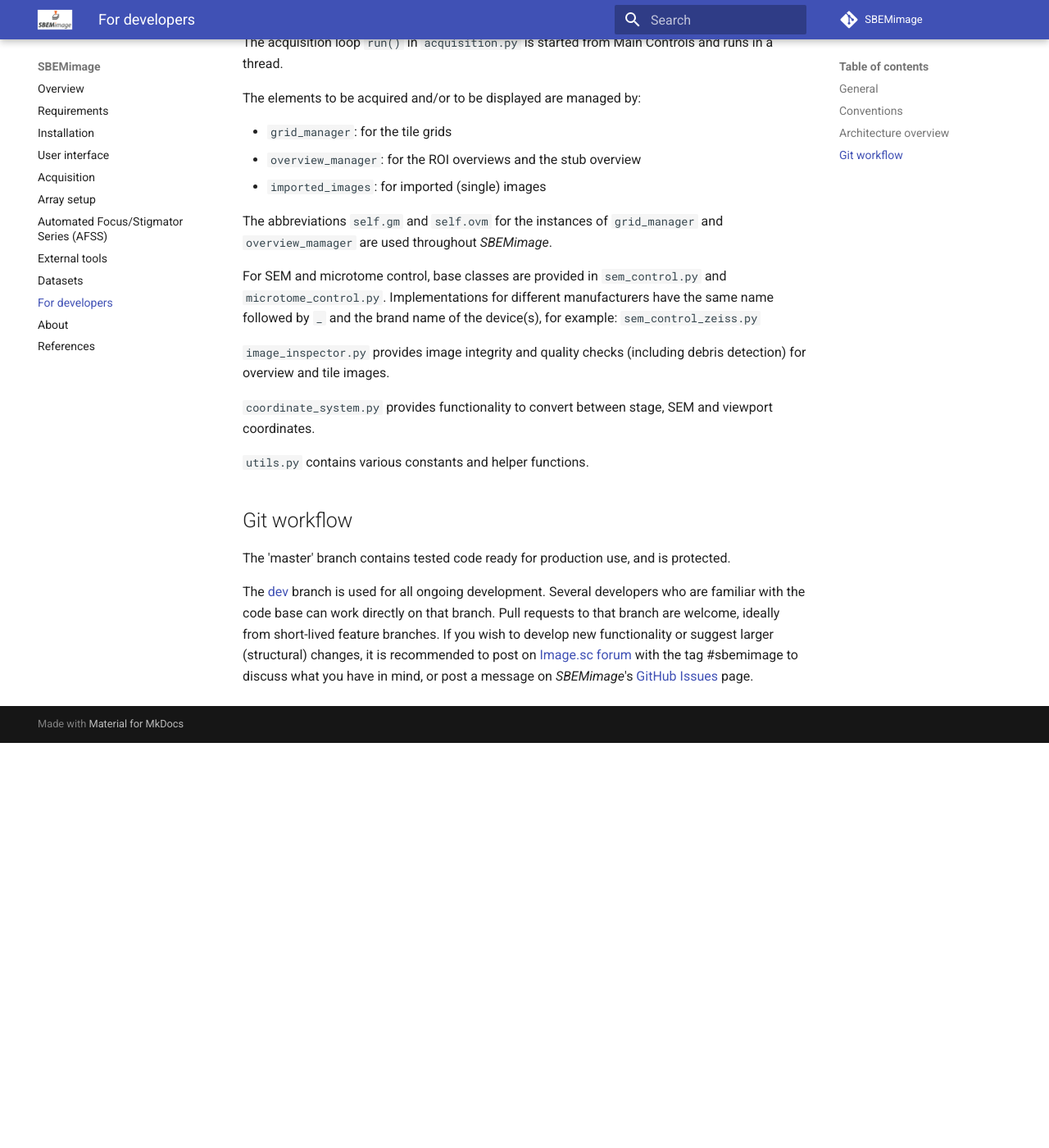
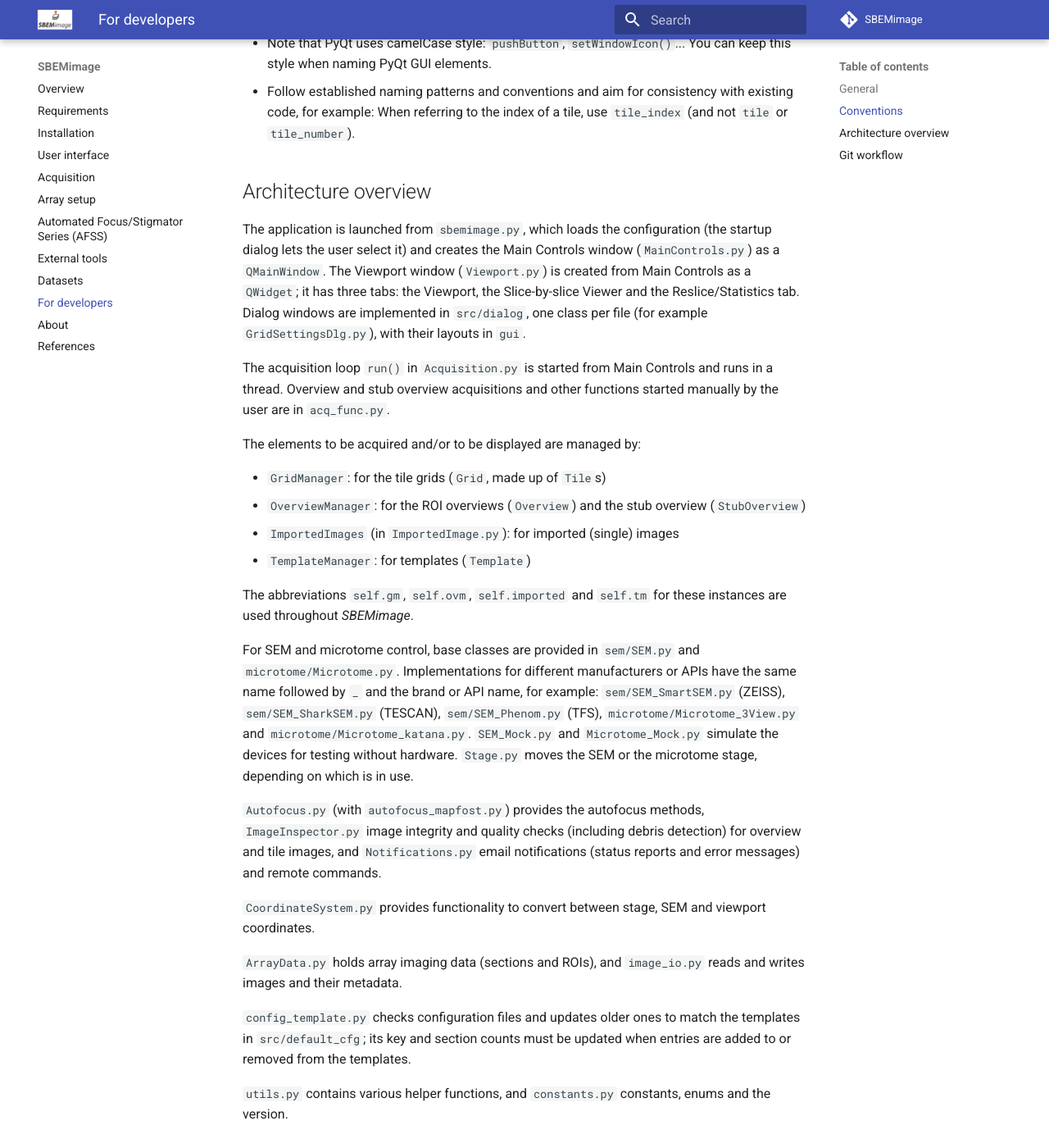
Before and after one commit to SBEMimage/SBEMimage, an MkDocs documentation site: the page built from docs/development.md, in a window 1280 px wide and 1400 px high, scrolled down 1661 px. Shown: the whole window at 82% size. Built offline with MkDocs 1.6.1 and Material for MkDocs 9.7.7, drawn with Linux system fonts in a browser that asks for light colours; comment, search, counter and statistics services are not loaded; before the commit the page ends 2567 px from its top, so only the background shows below that; some of the changed text lies outside the part shown.

Commit message:
Update development docs to the current module layout
The architecture overview still named the pre-refactor modules
(main_controls.py, sem_control_zeiss.py, ...), and listed the config
templates under cfg/, which no longer match the code.

Co-Authored-By: Claude Opus 5.5 <noreply@anthropic.com>

```diff
--- a/docs/development.md
+++ b/docs/development.md
@@ -9,21 +9,31 @@ Use Python 3 and PyQt 5 or higher, and see requirements.txt for dependencies.
 
 Folder structure:
 
--   `cfg`: Contains default configuration files `default.ini` and
-    `system.cfg`, and all custom user and system configuration files.
-    Also, `status.dat` is saved here when *SBEMimage* is closed; it
-    contains the file name of the last configuration used. When using
-    the Windows uninstaller, this directory will be preserved.
+-   `array`: Array imaging example data from Thomas Templier
+-   `cfg`: All custom user and system configuration files. Also,
+    `status.dat` is saved here when *SBEMimage* is closed; it contains
+    the file name of the last configuration used. When using the
+    Windows uninstaller, this directory will be preserved.
 -   `dm`: Scripts for *DigitalMicrograph* (in a proprietary language)
     for both GMS 2 and GMS 3.
 -   `docs`: Documentation (generated using
     mkdocs <https://www.mkdocs.org> and hosted as github pages <https://sbemimage.github.io/SBEMimage>)
--   `gui`: All PyQT user interface files (.ui), created with *Qt
+-   `gui`: All PyQt user interface files (.ui), created with *Qt
     Designer* (bundled with *Anaconda*)
 -   `img`: Various images and icons
--   `array`: Array imaging example data from Thomas Templier
+-   `notes`: Known issues and TODO list for developers
+-   `scripts`: Standalone helper scripts, for example `convert_images.py`
 -   `src`: All Python source files
--   `tests`: tests (starting with `test_`)
+    -   `default_cfg`: The default configuration files `default.ini`
+        (session configuration template) and `system.cfg` (system
+        configuration template), and `device_presets.cfg`
+    -   `dialog`: Dialog windows, one class per file, with subfolders
+        `viewport` and `array` for the Viewport's and array imaging's
+        dialogs
+    -   `sem`: SEM control
+    -   `microtome`: Microtome control
+-   `tests`: tests (starting with `test_`); configuration files for
+    the tests (using the mock SEM and microtome) are in `tests/resources`
 
 In the root folder:
 
@@ -32,11 +42,16 @@ In the root folder:
 -   `README.md`: Readme file (Markdown) for GitHub
 -   `requirements.txt`: Required libraries, currently listed without
     version specifications
+-   `environment.yml`: Conda environment
+-   `tox.ini`: Test configuration (used by the GitHub Actions CI)
+-   `mkdocs.yml`: Documentation configuration
 -   `installer.cfg` and `installer.nsi`: Configuration files for
     building the installer with pynsist/NSIS installer
 -   `SBEMimage.bat`: Windows batch file to run SBEMimage (works for both
     the system Python and the Python interpreter (+ packages) installed
     by the NSIS installer)
+-   `SKILLS.md`: Working conventions for coding agents (loaded through
+    `CLAUDE.md` and `AGENTS.md`)
 
 ## Conventions
 
@@ -55,40 +70,58 @@ In the root folder:
 
 ## Architecture overview
 
-The application is launched from `sbemimage.py`. The Main Controls
-window is created first as a `QMainWindow`, and the Viewport window is
-created from Main Controls as a `QWidget`. Dialog windows associated
-with Main Controls are implemented in `main_controls_dlg_windows.py`,
-those associated with the Viewport in `viewport_dlg_windows.py`.
+The application is launched from `sbemimage.py`, which loads the
+configuration (the startup dialog lets the user select it) and creates
+the Main Controls window (`MainControls.py`) as a `QMainWindow`. The
+Viewport window (`Viewport.py`) is created from Main Controls as a
+`QWidget`; it has three tabs: the Viewport, the Slice-by-slice Viewer
+and the Reslice/Statistics tab. Dialog windows are implemented in
+`src/dialog`, one class per file (for example `GridSettingsDlg.py`),
+with their layouts in `gui`.
 
-`main_controls.py` contains the startup routine and the Main Controls
-GUI. `viewport.py` contains all code for the Viewport, the
-Slice-by-slice Viewer and the Acquisition Monitor.
-
-The acquisition loop `run()` in `acquisition.py` is started from Main
-Controls and runs in a thread.
+The acquisition loop `run()` in `Acquisition.py` is started from Main
+Controls and runs in a thread. Overview and stub overview acquisitions
+and other functions started manually by the user are in `acq_func.py`.
 
 The elements to be acquired and/or to be displayed are managed by:
 
--   `grid_manager`: for the tile grids
--   `overview_manager`: for the ROI overviews and the stub overview
--   `imported_images`: for imported (single) images
+-   `GridManager`: for the tile grids (`Grid`, made up of `Tile`s)
+-   `OverviewManager`: for the ROI overviews (`Overview`) and the stub
+    overview (`StubOverview`)
+-   `ImportedImages` (in `ImportedImage.py`): for imported (single) images
+-   `TemplateManager`: for templates (`Template`)
 
-The abbreviations `self.gm` and `self.ovm` for the instances of
-`grid_manager` and `overview_mamager` are used throughout *SBEMimage*.
+The abbreviations `self.gm`, `self.ovm`, `self.imported` and `self.tm`
+for these instances are used throughout *SBEMimage*.
 
 For SEM and microtome control, base classes are provided in
-`sem_control.py` and `microtome_control.py`. Implementations for
-different manufacturers have the same name followed by `_` and the brand
-name of the device(s), for example: `sem_control_zeiss.py`
+`sem/SEM.py` and `microtome/Microtome.py`. Implementations for
+different manufacturers or APIs have the same name followed by `_` and
+the brand or API name, for example: `sem/SEM_SmartSEM.py` (ZEISS),
+`sem/SEM_SharkSEM.py` (TESCAN), `sem/SEM_Phenom.py` (TFS),
+`microtome/Microtome_3View.py` and `microtome/Microtome_katana.py`.
+`SEM_Mock.py` and `Microtome_Mock.py` simulate the devices for testing
+without hardware. `Stage.py` moves the SEM or the microtome stage,
+depending on which is in use.
 
-`image_inspector.py` provides image integrity and quality checks
-(including debris detection) for overview and tile images.
+`Autofocus.py` (with `autofocus_mapfost.py`) provides the autofocus
+methods, `ImageInspector.py` image integrity and quality checks
+(including debris detection) for overview and tile images, and
+`Notifications.py` email notifications (status reports and error
+messages) and remote commands.
 
-`coordinate_system.py` provides functionality to convert between stage,
+`CoordinateSystem.py` provides functionality to convert between stage,
 SEM and viewport coordinates.
 
-`utils.py` contains various constants and helper functions.
+`ArrayData.py` holds array imaging data (sections and ROIs), and
+`image_io.py` reads and writes images and their metadata.
+
+`config_template.py` checks configuration files and updates older ones
+to match the templates in `src/default_cfg`; its key and section counts
+must be updated when entries are added to or removed from the templates.
+
+`utils.py` contains various helper functions, and `constants.py`
+constants, enums and the version.
 
 ## Git workflow
 
```
Also changed, not shown: SKILLS.md (+3 -5 lines), notes/todo_known_issues.md (+3 -7 lines).
